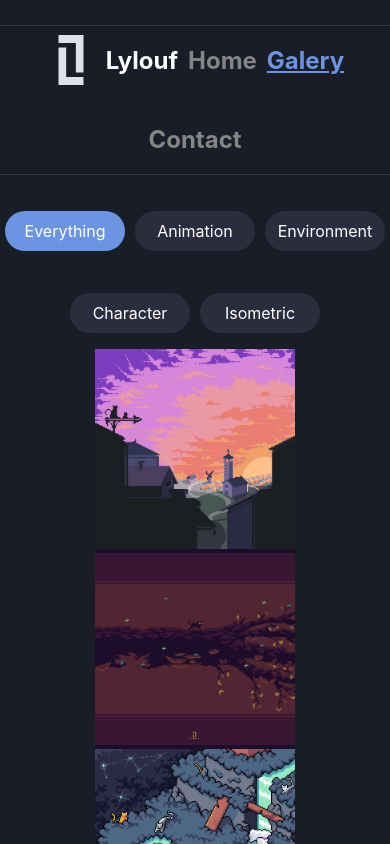
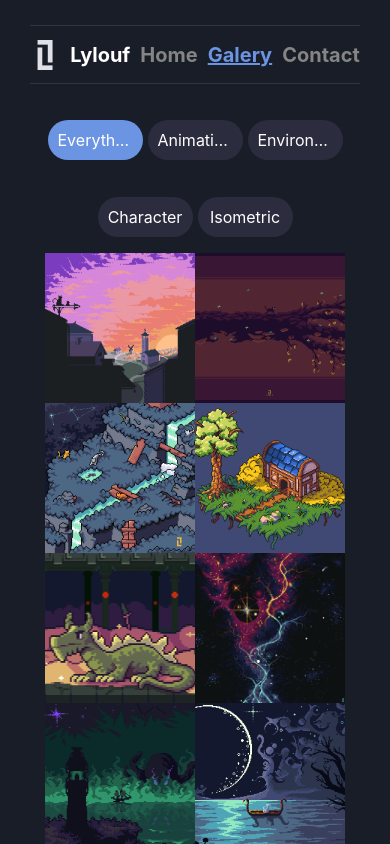
Before and after one commit to Lylouf13/lylouf_pix, a React (Vite) app: page / in a window 390 px wide. Both pictures are taken after a click on the element "Galery". Shown: the top 844 px of the page. Built offline with nearby package versions, Linux system fonts and the light colour scheme.

Commit message:
Responsive v2

```diff
--- a/src/App.css
+++ b/src/App.css
@@ -98,3 +98,24 @@
     text-align: left;
   }
 }
+@media screen and (max-width: 450px) {
+
+  .logo{
+    width: 30px;
+    height: 30px;
+  }
+  .title{
+    font-size: 20px;
+  }
+  .nav{
+    flex-direction: row;
+    gap: 10px;
+    flex-wrap: wrap;
+    .subtitle{
+      font-size: 20px;
+    }
+  }
+  .blocTitle{
+    margin-top: 20px;
+  }
+}
--- a/src/App.tsx
+++ b/src/App.tsx
@@ -21,7 +21,7 @@
           alt="logo"
           onClick={() => setCurrentPage("home")}
         />
-        <h2> Lylouf</h2>
+        <h2 className="title"> Lylouf</h2>
         </div>
         <h2
           className={currentPage === "home" ? "subtitle active" : "subtitle"}
--- a/src/components/artGrid/artGrid.css
+++ b/src/components/artGrid/artGrid.css
@@ -73,10 +73,32 @@
     width: 200px;
     height: 200px;
   }
-
+  .artGrid__tags{
+    gap: 5px;
+    margin-left: 20px;
+    margin-right: 20px;
+  }
   .tagButton{
     width: 100px;
   }
 
 
 }
+@media screen and (max-width: 450px) {
+
+  .art{
+    width: 150px;
+    height: 150px;
+  }
+
+  .artGrid__tags{
+    gap: 5px;
+    margin-left: 40px;
+    margin-right: 40px;
+  }
+  .tagButton{
+    width: 75px;
+    overflow: hidden;
+    text-overflow: ellipsis;
+  }
+}
--- a/src/components/contacts/contacts.css
+++ b/src/components/contacts/contacts.css
@@ -25,9 +25,7 @@
 
 @media screen and (max-width: 900px) {
 
-  .mainContainer{
-    margin: 50px;
-  }
+
   .contact__container{
     flex-direction: column;
     align-items: flex-start;
--- a/src/components/home/home.css
+++ b/src/components/home/home.css
@@ -12,7 +12,7 @@
   }
 }
 
-@media screen and (max-width: 900px) {
+@media screen and (min-width: 451px) and (max-width: 900px) {
     .mainContainer{
         width: 350px;
         .text {
@@ -28,3 +28,21 @@
     max-width: 350px;
   }
 }
+
+@media screen and (max-width: 450px) {
+
+        .mainContainer{
+        width: 250px;
+        .text {
+          margin: 20px;
+          max-width: 250px;
+          font-size: 18px;
+          text-align: left;
+        }
+    }
+
+  .homeArt {
+    margin: 20px;
+    max-width: 250px;
+  }
+}
```
Also changed, not shown: 1 other file (tests, documents, lock files or other folders).
